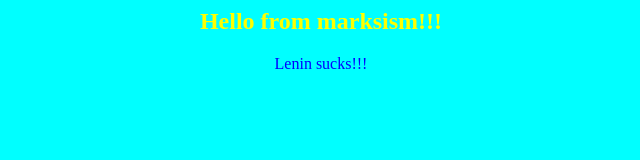
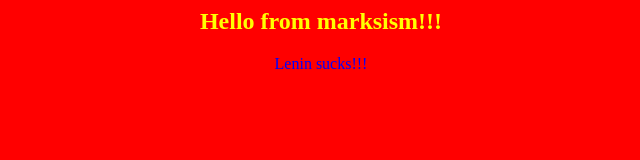
Before and after one commit to riizeron/jenkins, a plain HTML site: page index.html in a window 1280 px wide. Shown: the whole page, without its empty margins (319-959 px from the left). Drawn offline with Linux system fonts and the light colour scheme.

Commit message:
first webhook

```diff
--- a/index.html
+++ b/index.html
@@ -1,5 +1,5 @@
 <html>
-<body bgcolor=cyan>
+<body bgcolor=red>
 <center>
 <h2><font color=yellow>Hello from marksism!!!</font></h2>
 <font color=blue>Lenin sucks!!!</font>
```
